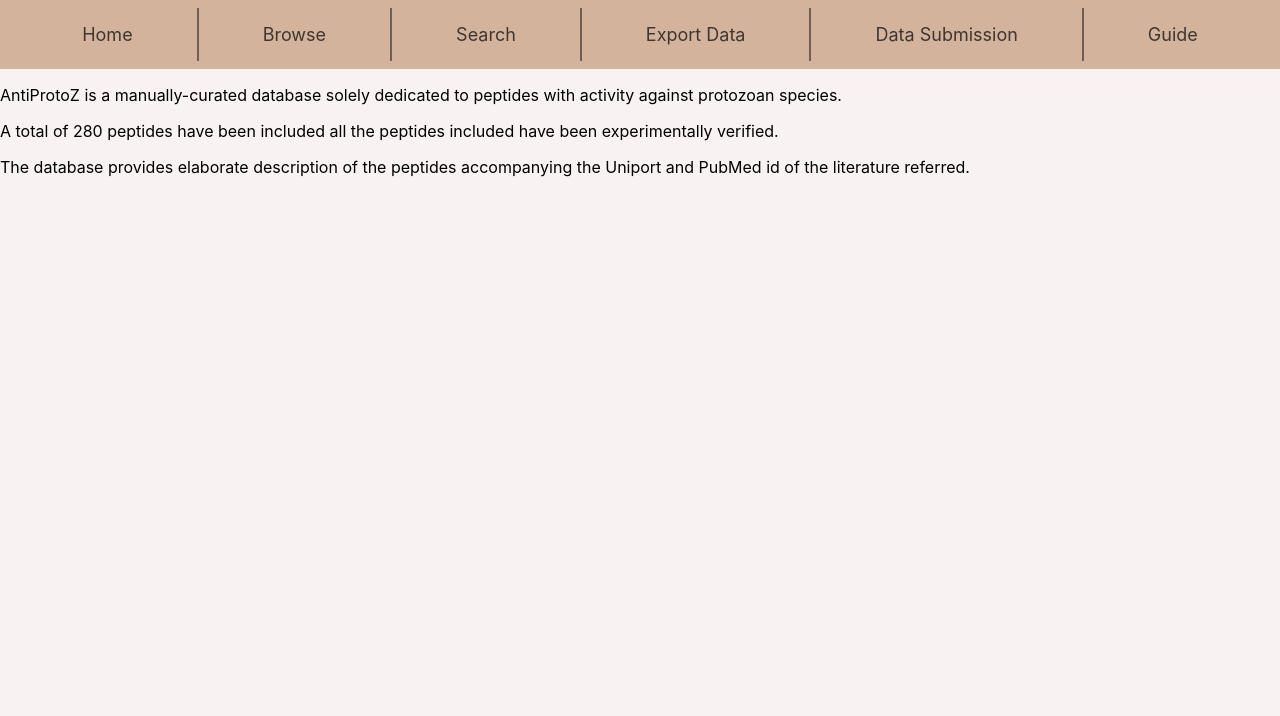
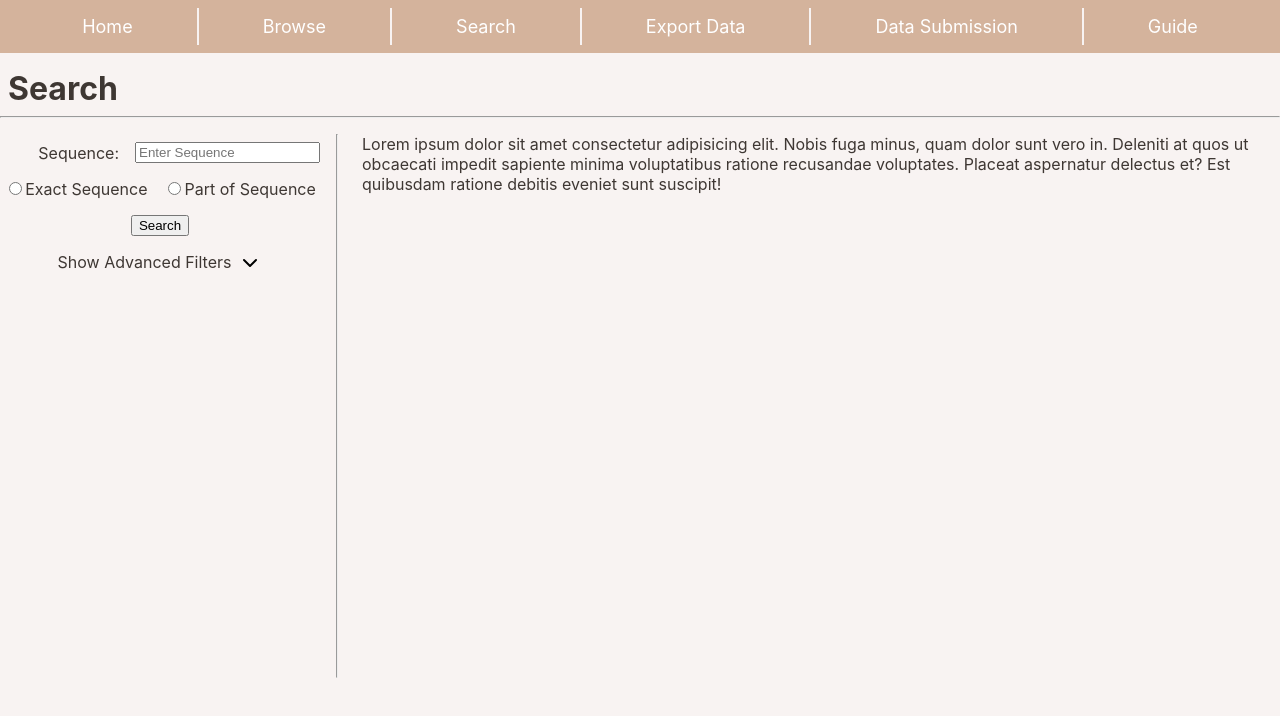
Before and after one commit to LA1709/antiprotoz, a React (Create React App) app: page /search in a window 1280 px wide. Shown: the top 716 px of the page. Built offline with nearby package versions, Linux system fonts and the light colour scheme.

Commit message:
Added search page input

```diff
--- a/src/components/menu.scss
+++ b/src/components/menu.scss
@@ -5,9 +5,9 @@
   justify-content: center;
   a {
     text-decoration: none;
-    border-right: 2px solid #705f56;
-    padding: 1rem 4rem;
-    color: #3f3631;
+    border-right: 2px solid #f8f3f2;
+    padding: 0.5rem 4rem;
+    color: #ffffff;
     text-align: center;
     font-size: large;
     &:last-child {
--- a/src/pages/Search.js
+++ b/src/pages/Search.js
@@ -1,14 +1,93 @@
+import { useState } from 'react';
 import Menu from '../components/Menu';
 import './search.scss';
+import DownIcon from '../assets/chevron-down.svg';
+import UpIcon from '../assets/chevron-up.svg';
 
 const Search = () => {
+    const [show, setShow] = useState(false);
+    const handleSubmit = e => {
+        e.preventDefault();
+        console.log(e.target.elements);
+    }
     return (<>
         <Menu />
         <div className="search-wrapper">
-            <p>AntiProtoZ is a manually-curated database solely dedicated to peptides with activity against protozoan species.</p>
-            <p>A total of 280 peptides have been included all the peptides included have been experimentally verified.</p>
-            <p>The database provides elaborate description of the peptides accompanying the Uniport and PubMed id of the literature referred.</p>
-        </div>
+            <h1>Search</h1>
+            <hr />
+            <form className="form" onSubmit={handleSubmit}>
+                <div className="form-group">
+                    <div className="form-group-item">
+                        <label htmlFor="sequence">Sequence: </label>
+                        <input id="sequence" name="sequence" type="text" placeholder="Enter Sequence" required={!show} />
+                    </div>
+                    {show ?
+                        <div className="collapsible">
+                            <div className="form-group-item">
+                                <label htmlFor="pubmedid">PubMed ID: </label>
+                                <input id="pubmedid" name="pubmedid" type="text" placeholder="Enter PubMed ID" />
+                            </div>
+                            <div className="form-group-item">
+                                <label htmlFor="target">Target Organism: </label>
+                                <input id="target" name="target" type="text" placeholder="Enter Target Organism" />
+                            </div>
+                            <div className="form-group-item">
+                                <label htmlFor="source">Source: </label>
+                                <input id="source" name="source" type="text" placeholder="Enter Source" />
+                            </div>
+                            <div className="form-group-item">
+                                <label htmlFor="family">Family: </label>
+                                <input id="family" name="family" type="text" placeholder="Enter Family" />
+                            </div>
+                            <div className="form-group-item">
+                                <label htmlFor="length">Length: </label>
+                                <input id="length" name="length" type="text" placeholder="Enter Length" />
+                            </div>
+                            <hr />
+                            <div className="form-group-item">
+                                <input id="hemolytic" name="hemolytic" type="checkbox" defaultChecked />
+                                <label htmlFor="hemolytic" className="not-aligned">Hemolytic Activity</label>
+                            </div>
+                            <div className="form-group-item">
+                                <input id="uniport" name="uniport" type="checkbox" defaultChecked />
+                                <label htmlFor="uniport" className="not-aligned">Uniport</label>
+                            </div>
+                            <div className="form-group-item">
+                                <input id="charge" name="charge" type="checkbox" defaultChecked />
+                                <label htmlFor="charge" className="not-aligned">Net Charge</label>
+                            </div>
+                            <div className="form-group-item">
+                                <input id="activity" name="activity" type="checkbox" defaultChecked />
+                                <label htmlFor="activity" className="not-aligned">Activity</label>
+                            </div>
+                            <hr />
+                        </div> :
+                        <div className="form-group-item">
+                            <div>
+                                <input id="exact" name="type" type="radio" value="exact" required />
+                                <label htmlFor="exact">Exact Sequence</label>
+                            </div>
+                            <div>
+                                <input id="part" name="type" type="radio" value="part" required />
+                                <label htmlFor="part">Part of Sequence</label>
+                            </div>
+                        </div>}
+                    <div className="form-group-item">
+                        <input id="submit" name="submit" type="submit" value="Search" />
+                    </div>
+                    <div className="form-group-item">
+                        <p onClick={() => setShow(!show)}>
+                            {show ? "Hide" : "Show"} Advanced Filters
+                            <img src={show ? UpIcon : DownIcon} alt="icon" />
+                        </p>
+                    </div>
+                </div>
+                <hr />
+                <div className="result-group">
+                    Lorem ipsum dolor sit amet consectetur adipisicing elit. Nobis fuga minus, quam dolor sunt vero in. Deleniti at quos ut obcaecati impedit sapiente minima voluptatibus ratione recusandae voluptates. Placeat aspernatur delectus et? Est quibusdam ratione debitis eveniet sunt suscipit!
+                </div>
+            </form>
+        </div >
     </>)
 }
 export default Search;
--- a/src/pages/home.scss
+++ b/src/pages/home.scss
@@ -25,26 +25,22 @@
     display: flex;
     flex-direction: column;
     background-color: #d4b39c;
-    padding: 1rem;
+    padding: 0px 1rem;
     justify-content: center;
     a {
       width: 100%;
       text-align: center;
-      padding: 2rem 0px;
+      padding: 1.8rem 0px;
       border-bottom: 1px solid #f8f3f2;
-      cursor: pointer;
       color: #fcfcfc;
       font-size: 1.9rem;
       text-decoration: none;
+      cursor: pointer;
       &:hover {
         background-color: #f8f3f230;
       }
-      &:first-child {
-        padding-top: 0.5rem;
-      }
       &:last-child {
         border: none;
-        padding-bottom: 0.5rem;
       }
     }
   }
--- a/src/pages/search.scss
+++ b/src/pages/search.scss
@@ -1,4 +1,55 @@
 .search-wrapper {
-    width: 100%;
-    height: 100%;
+  width: 100%;
+  height: 100%;
+  padding: 1rem 0px;
+  color: #3e3733;
+  h1 {
+    margin: 0 0.5rem;
+  }
+  form {
+    display: flex;
+    gap: 1rem;
+    min-height: 70vh;
+    .form-group {
+      min-width: 25%;
+      p {
+        padding: 0px;
+        width: max-content;
+        cursor: pointer;
+        img {
+          transform: translateY(7px);
+          margin-left: 7px;
+        }
+      }
+      .form-group-item {
+        display: flex;
+        justify-content: center;
+        align-items: center;
+        gap: 1rem;
+        margin-top: 1rem;
+        p {
+          margin: 0;
+          margin-top: -0.5rem;
+          padding: 0;
+        }
+        label {
+          width: 50%;
+          text-align: right;
+        }
+        .not-aligned {
+          text-align: left;
+        }
+        input {
+          cursor: pointer;
+        }
+        input[type="text"],
+        input[type="number"] {
+          cursor: auto;
+        }
+      }
+    }
+    .result-group {
+      padding: 0.5rem;
+    }
+  }
 }
```
Also changed, not shown: src/assets/chevron-down.svg (added), src/assets/chevron-up.svg (added), src/index.css (line endings or trailing spaces).
